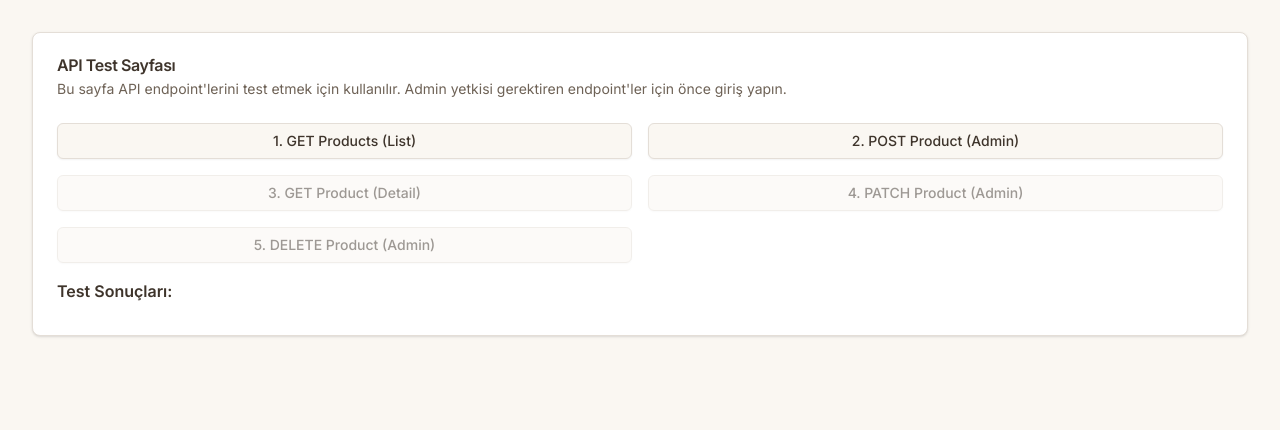
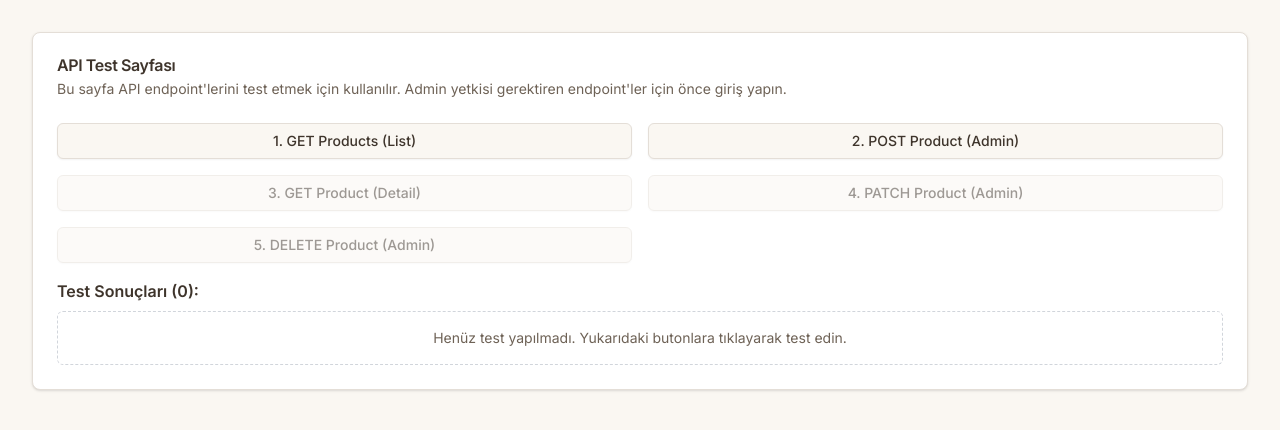
Before and after one commit to abrekoglu/Lignovia-web, a Next.js app: page /test-api in a window 1280 px wide. Shown: the top 430 px of the page. Built offline with nearby package versions, Linux system fonts and the light colour scheme.

Commit message:
fix: improve test page debugging and empty state

```diff
--- a/app/test-api/page.tsx
+++ b/app/test-api/page.tsx
@@ -11,7 +11,9 @@ export default function TestAPIPage() {
   const [categoryId] = useState("cmj1os0xc000010zivy6v8wwe"); // Test category ID
 
   const addResult = (test: string, status: number, data: any) => {
-    setResults((prev) => [
+    console.log("Adding result:", { test, status, data });
+    setResults((prev) => {
+      const newResults = [
         ...prev,
         {
           test,
@@ -19,15 +21,21 @@ export default function TestAPIPage() {
           data,
           timestamp: new Date().toLocaleTimeString(),
         },
-    ]);
+      ];
+      console.log("New results array:", newResults);
+      return newResults;
+    });
   };
 
   const testGetProducts = async () => {
     try {
+      console.log("Testing GET /api/products...");
       const res = await fetch("/api/products?page=1&limit=5");
       const data = await res.json();
+      console.log("Response:", { status: res.status, data });
       addResult("GET /api/products", res.status, data);
     } catch (error) {
+      console.error("Error:", error);
       addResult("GET /api/products", 0, { error: String(error) });
     }
   };
@@ -166,7 +174,14 @@ export default function TestAPIPage() {
           )}
 
           <div className="space-y-2">
-            <h3 className="font-semibold">Test Sonuçları:</h3>
+            <h3 className="font-semibold">
+              Test Sonuçları ({results.length}):
+            </h3>
+            {results.length === 0 ? (
+              <div className="rounded-md border border-dashed border-gray-300 p-4 text-center text-sm text-muted-foreground dark:border-gray-700">
+                Henüz test yapılmadı. Yukarıdaki butonlara tıklayarak test edin.
+              </div>
+            ) : (
               <div className="max-h-96 space-y-2 overflow-y-auto">
                 {results.map((result, idx) => (
                   <div
@@ -202,6 +217,7 @@ export default function TestAPIPage() {
                   </div>
                 ))}
               </div>
+            )}
           </div>
         </CardContent>
       </Card>
```
Lines whose indentation alone changed are shown as unchanged.
